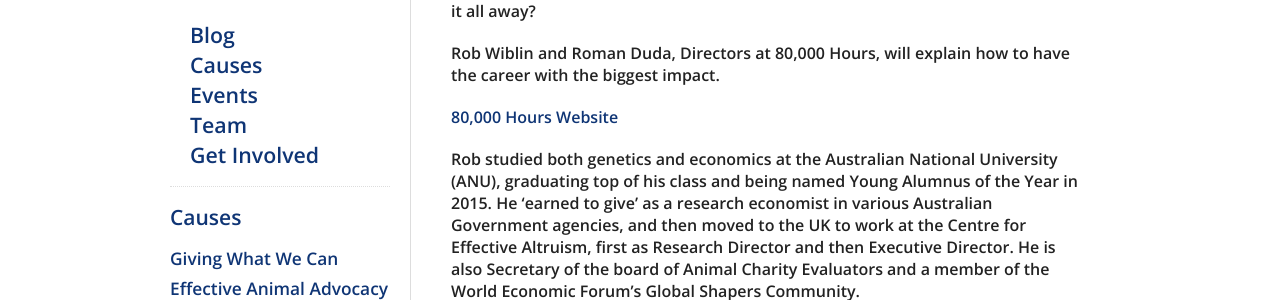
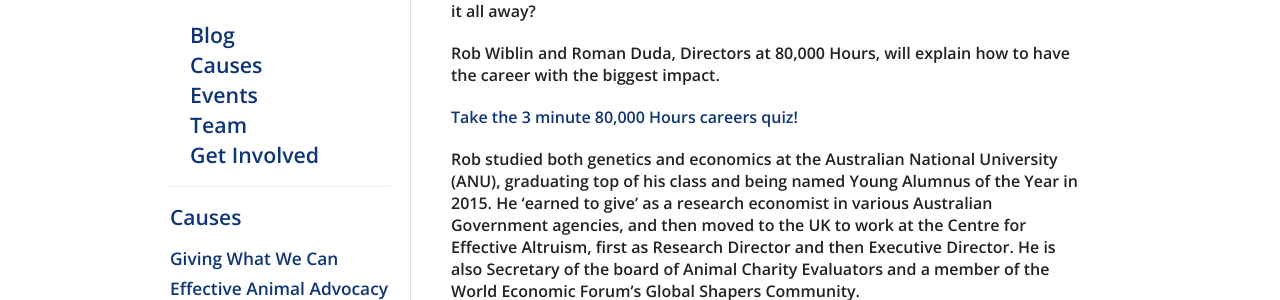
Before and after one commit to pennea/pennea.github.io, a Jekyll site: the page built from _posts/2015-09-30-careers.md, in a window 1280 px wide. Shown: the part 330-630 px from the top of the page. Built offline with Jekyll 4.4.1, drawn with Linux system fonts in a browser that asks for light colours; nearby versions of some CDN libraries.

Commit message:
Update 2015-09-30-careers.md

```diff
--- a/_posts/2015-09-30-careers.md
+++ b/_posts/2015-09-30-careers.md
@@ -11,7 +11,7 @@
 
 Rob Wiblin and Roman Duda, Directors at 80,000 Hours, will explain how to have the career with the biggest impact.
 
-[80,000 Hours Website](https://80000hours.org/)
+[Take the 3 minute 80,000 Hours careers quiz!](https://80000hours.org/)
 
 Rob studied both genetics and economics at the Australian National University (ANU), graduating top of his class and being named Young Alumnus of the Year in 2015. He ‘earned to give’ as a research economist in various Australian Government agencies, and then moved to the UK to work at the Centre for Effective Altruism, first as Research Director and then Executive Director. He is also Secretary of the board of Animal Charity Evaluators and a member of the World Economic Forum’s Global Shapers Community.
 
```
